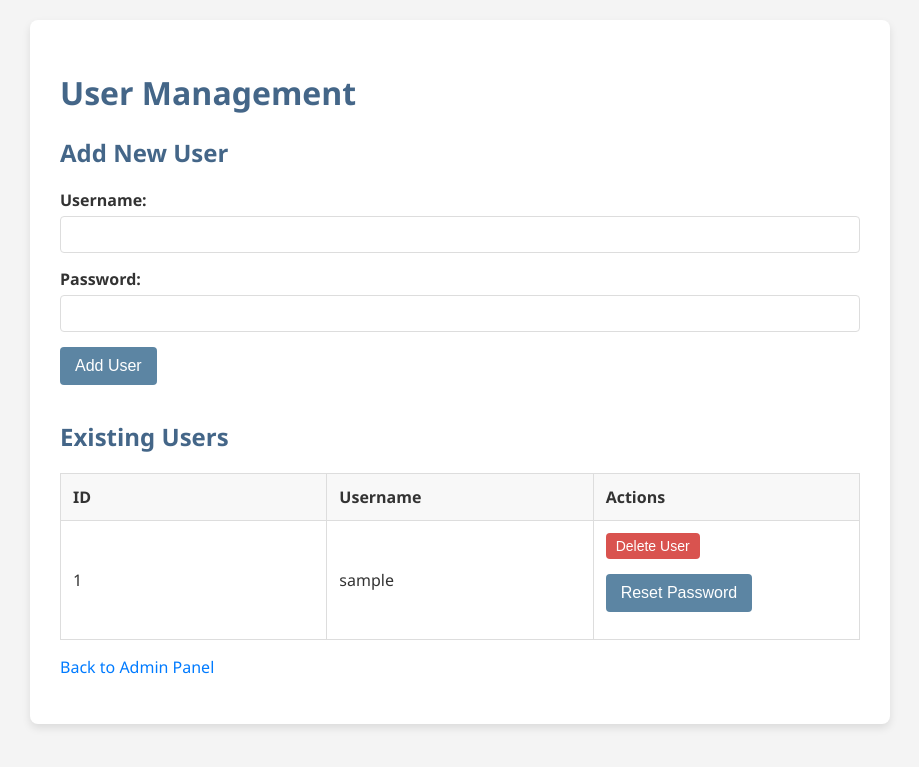
After one commit to jerji/AngelDrop, a Flask app: page /admin/users in a window 1280 px wide. The commit adds this page. Shown: the top 767 px of the page, without its empty margins (180-1099 px from the left). Run offline with Flask 3, Linux system fonts and the light colour scheme; the visitor is signed in with stand-in values (Sample User, id 1); data comes from the database, SQL or seed files in the repository; parts of the project's set-up code (start-up, migrations or seed data) failed here and were passed over.

Commit message:
Add user managment

```diff
--- a/app.py
+++ b/app.py
@@ -5,8 +5,8 @@ import time
 from flask import Flask, render_template, request, redirect, url_for, flash, session
 from werkzeug.security import check_password_hash
 from werkzeug.utils import secure_filename
-from database import get_db, init_db, get_user, add_user, get_link_by_token, get_all_links
-from database import get_link_by_path, create_link, delete_db_link, is_link_expired, check_link_password
+from database import get_user, add_user, get_link_by_token, get_all_links, get_all_users, delete_user, update_user_password
+from database import get_db, init_db, get_link_by_path, create_link, delete_db_link, is_link_expired, check_link_password
 
 app = Flask(__name__)
 
@@ -239,6 +239,65 @@ def admin():
     links = get_all_links(get_db())
     return render_template('admin.html', links=links, basepath=app.config['BASE_PATH'].rstrip('/') + '/')
 
+@app.route('/admin/users', methods=['GET', 'POST'])
+def manage_users():
+    """Manage user accounts."""
+    if not session.get('logged_in'):
+        return redirect(url_for('login'))
+    if session.get('username') != 'admin':
+        return "<h5> Only Admin user can manage users.</h5>", 403
+
+    db = get_db()
+    if request.method == 'POST':
+        action = request.form.get('action')
+        if action == 'add':
+            username = request.form['new_username']
+            password = request.form['new_password']
+            if not username or not password:
+                flash('Username and password are required to add a user.', 'error')
+            elif get_user(db, username):
+                flash('Username already exists.', 'error')
+            else:
+                add_user(db, username, password)
+                flash(f'User {username} added successfully.', 'success')
+        elif action == 'reset_password':
+            user_id = request.form.get('user_id')
+            new_password = request.form.get('reset_password')
+            if user_id and new_password:
+                user_to_reset = get_user(db, id=user_id) # Assuming get_user can search by ID
+                if user_to_reset:
+                    update_user_password(db, user_id, new_password)
+                    flash(f'Password for user {user_to_reset["username"]} reset successfully.', 'success')
+                else:
+                    flash('User not found for password reset.', 'error')
+            else:
+                flash('User ID and new password are required for password reset.', 'error')
+        return redirect(url_for('manage_users'))
+
+    users = get_all_users(db)
+    return render_template('users.html', users=users)
+
+
+@app.route('/admin/delete_user/<int:user_id>', methods=['POST'])
+def delete_user_route(user_id):
+    """Delete a specific user by ID."""
+    if not session.get('logged_in'):
+        return redirect(url_for('login'))
+    if session.get('username') != 'admin':
+        return "<h5> Only Admin user can manage users.</h5>", 403
+
+    db = get_db()
+    user_to_delete = get_user(db, id=user_id)
+    if user_to_delete and user_to_delete['username'] != session.get('username'):
+        delete_user(db, user_id)
+        flash(f'User {user_to_delete["username"]} deleted successfully.', 'success')
+    elif user_to_delete and user_to_delete['username'] == session.get('username'):
+        flash('You cannot delete your own account.', 'error')
+    else:
+        flash('User not found.', 'error')
+    return redirect(url_for('manage_users'))
+
+
 
 @app.route('/admin/cleanup', methods=['GET', 'POST'])
 def cleanup_links():
@@ -325,11 +384,16 @@ def upload(token):
 
 # --- Initialization ---
 with app.app_context():
-    # Initialize database and create users from config
+    # Initialize database
     init_db(app)
-    database = get_db()
-    for username, password in config["users"].items():
-        add_user(database, username, password)
+    # Load initial admin user from config if no users exist
+    if not get_all_users(get_db()):
+        database = get_db()
+        if 'admin' not in config['users']:
+            print('No "admin" user defined! Exiting.')
+            exit(1)
+        for username, password in config["users"].items():
+            add_user(database, username, password)
 
 if __name__ == '__main__':
     app.run(debug=False, host='0.0.0.0', port=5000)
--- a/database.py
+++ b/database.py
@@ -127,7 +127,11 @@ def get_link_by_path(db, folder_path):
         sqlite3.Row or None: Link record if found, None otherwise
     """
     cursor = db.cursor()
-    cursor.execute('SELECT * FROM links WHERE folder_path = ?', (folder_path,))
+
+    if folder_path.endswith('/'):
+        cursor.execute('SELECT * FROM links WHERE folder_path = ?', (folder_path.rstrip('/'),))  # Normalize path
+    else:
+        cursor.execute('SELECT * FROM links WHERE folder_path = ?', (folder_path,))
     return cursor.fetchone()
 
 
@@ -175,7 +179,7 @@ def delete_db_link(db, link_id):
     db.commit()
 
 
-def get_user(db, username):
+def get_user(db, username=None, id=None):
     """
     Get a user by username.
 
@@ -187,7 +191,10 @@ def get_user(db, username):
         sqlite3.Row or None: User record if found, None otherwise
     """
     cursor = db.cursor()
-    cursor.execute('SELECT * FROM users WHERE username = ?', (username,))
+    if username:
+        cursor.execute('SELECT * FROM users WHERE username = ?', (username,))
+    elif id:  # Added to allow lookup by id
+        cursor.execute('SELECT * FROM users WHERE id = ?', (id,))
     return cursor.fetchone()
 
 
@@ -211,3 +218,50 @@ def add_user(db, username, password):
     cursor.execute('INSERT INTO users (username, password_hash) VALUES (?, ?)',
                    (username, password_hash))
     db.commit()
+
+
+def get_all_users(db):
+    """
+    Get all users from the database.
+
+    Args:
+        db: Database connection
+
+    Returns:
+        list: List of all user records
+    """
+    cursor = db.cursor()
+    cursor.execute('SELECT * FROM users')
+    return cursor.fetchall()
+
+
+def delete_user(db, user_id):
+    """
+    Delete a user from the database by their ID.
+
+    Args:
+        db: Database connection
+        user_id (int): ID of the user to delete
+    """
+    cursor = db.cursor()
+    cursor.execute('DELETE FROM users WHERE id = ?', (user_id,))
+    db.commit()
+
+
+def update_user_password(db, user_id, new_password):
+    """
+    Update a user's password in the database.
+
+    Args:
+        db: Database connection
+        user_id (int): ID of the user to update
+        new_password (str): The new password
+    """
+    password_hash = generate_password_hash(new_password)
+    cursor = db.cursor()
+    cursor.execute('''
+        UPDATE users
+        SET password_hash = ?
+        WHERE id = ?
+    ''', (password_hash, user_id))
+    db.commit()
--- a/templates/admin.html
+++ b/templates/admin.html
@@ -92,6 +92,7 @@
     </tbody>
 </table>
 
+{% if session['username'] == "admin" %}<a href="{{ url_for('manage_users') }}">Manage Users</a><br>{% endif %}
 <a href="{{ url_for('logout') }}">Logout</a>
 
 <script>
--- /dev/null
+++ b/templates/users.html
@@ -0,0 +1,97 @@
+<!DOCTYPE html>
+<html lang="en">
+<head>
+    <title>File Uploader - User Management</title>
+    <link rel="stylesheet" href="{{ url_for('static', filename='style.css') }}">
+    <meta name="viewport" content="width=device-width, initial-scale=1.0">
+</head>
+<body>
+    <div class="container">
+        {% with messages = get_flashed_messages(with_categories=true) %}
+          {% if messages %}
+            <ul class="flash-messages">
+            {% for category, message in messages %}
+              <li class="{{ category }}">{{ message }}</li>
+            {% endfor %}
+            </ul>
+          {% endif %}
+        {% endwith %}
+
+{% block content %}
+<h1>User Management</h1>
+
+<div class="add-user-form">
+    <h2>Add New User</h2>
+    <form method="post">
+        <input type="hidden" name="action" value="add">
+        <label for="new_username">Username:</label>
+        <input type="text" id="new_username" name="new_username" required><br>
+
+        <label for="new_password">Password:</label>
+        <input type="password" id="new_password" name="new_password" required><br>
+
+        <button type="submit">Add User</button>
+    </form>
+</div>
+
+<h2>Existing Users</h2>
+<table>
+    <thead>
+        <tr>
+            <th>ID</th>
+            <th>Username</th>
+            <th>Actions</th>
+        </tr>
+    </thead>
+    <tbody>
+        {% for user in users %}
+        <tr id="user-row-{{ user['id'] }}">
+            <td>{{ user['id'] }}</td>
+            <td>{{ user['username'] }}</td>
+            <td class="user-management-actions">
+                <form action="{{ url_for('delete_user_route', user_id=user['id']) }}" method="post" style="display:inline;">
+                    <button type="submit" class="delete-button" onclick="return confirm('Are you sure you want to delete user {{ user['username'] }}?');">Delete User</button>
+                </form>
+
+                <button class="button reset-password-button" data-user-id="{{ user['id'] }}">Reset Password</button>
+
+                <form class="reset-password-form" id="reset-password-form-{{ user['id'] }}" method="post" style="display:none; margin-top: 10px;">
+                    <input type="hidden" name="action" value="reset_password">
+                    <input type="hidden" name="user_id" value="{{ user['id'] }}">
+                    <input type="password" name="reset_password" placeholder="New Password" required>
+                    <button type="submit" class="button">Set New Password</button>
+                </form>
+            </td>
+        </tr>
+        {% endfor %}
+    </tbody>
+</table>
+
+<p><a href="{{ url_for('admin') }}">Back to Admin Panel</a></p>
+
+<script>
+    document.querySelectorAll('.reset-password-button').forEach(button => {
+        button.addEventListener('click', function() {
+            const userId = this.dataset.userId;
+            const form = document.getElementById(`reset-password-form-${userId}`);
+            form.style.display = form.style.display === 'none' ? 'block' : 'none';
+             // Close other open forms if any are open
+            document.querySelectorAll('.reset-password-form').forEach(otherForm => {
+                if (otherForm.id !== form.id) {
+                    otherForm.style.display = 'none';
+                }
+            });
+        });
+    });
+
+    // Example of preventing form resubmission on page refresh (optional, but good practice)
+    if (window.history.replaceState) {
+      window.history.replaceState(null, null, window.location.href);
+    }
+</script>
+
+{% endblock %}
+    </div>
+    <script src="{{ url_for('static', filename='script.js') }}"></script>
+</body>
+</html>
```
